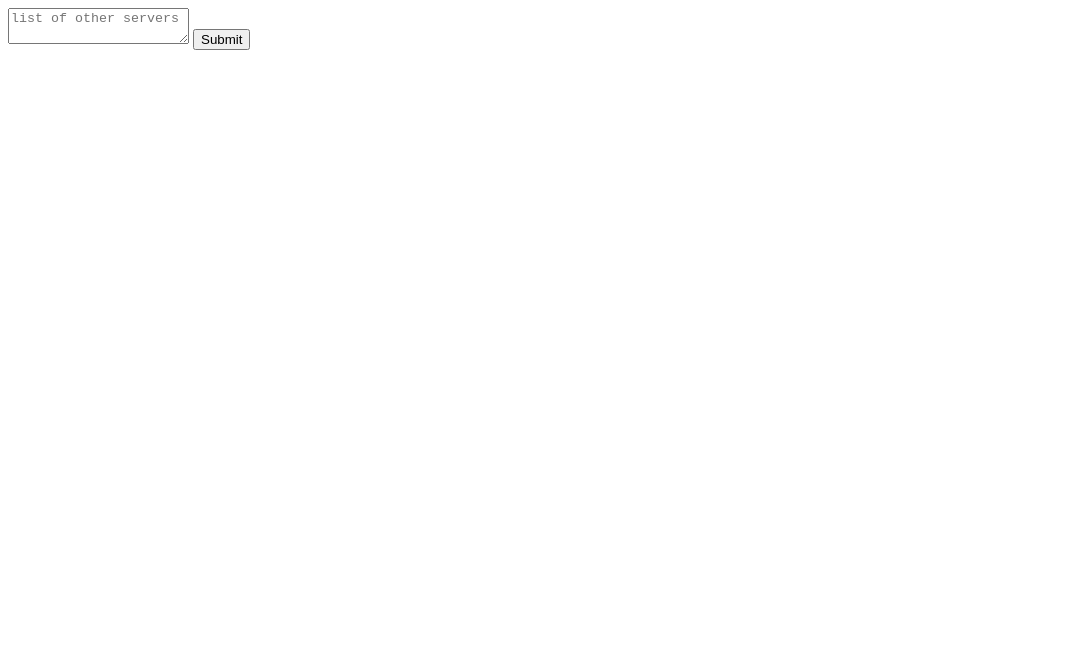
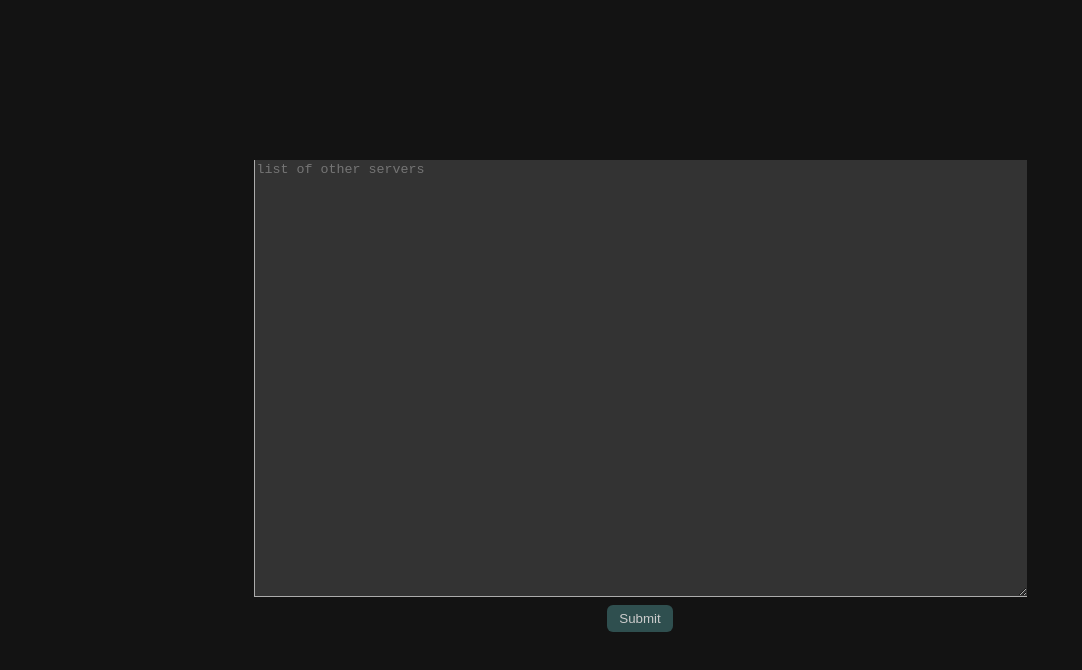
Before and after one commit to rkichenama/blockchain, a website: page src/index.html in a window 1280 px wide. Shown: the whole page, without its empty margins (0-1082 px from the left). Drawn offline with Linux system fonts and the light colour scheme.

Commit message:
:lipstick: added styles

```diff
--- a/src/index.html
+++ b/src/index.html
@@ -6,6 +6,56 @@
   <meta http-equiv="X-UA-Compatible" content="IE=edge">
   <title>Coin - Blockchain</title>
   <meta name="viewport" content="width=device-width, initial-scale=1">
+  <style>
+    html, body {
+      margin: 0;
+      width: 100vw;
+      height: 100vh;
+      position: relative;
+      box-sizing: border-box;
+    }
+    body {
+      background: #131313;
+      color: #ccc;
+      display: flex;
+      justify-content: center;
+      align-items: center;
+    }
+    body > form {
+      position: inherit;
+      box-sizing: inherit;
+      display: flex;
+      flex-direction: column;
+      justify-content: center;
+      align-items: center;
+      width: 60%;
+      height: 60%;
+    }
+    :focus {
+      outline: orangered auto 5px;
+    }
+    form textarea {
+      width: 100%;
+      height: calc(100% - 48px);
+      background: #333;
+      color: #fff;
+      border: solid #acacac;
+      border-width: 0 0 1px 1px;
+    }
+    form button {
+      max-height: 48px;
+      padding: 6px 12px;
+      margin: auto;
+      border-style: none;
+      border-radius: 6px;
+      color: unset;
+      background: darkslategray;
+    }
+    form button:hover {
+      background: slategray;
+      color: black;
+    }
+  </style>
 </head>
 
 <body>
```
